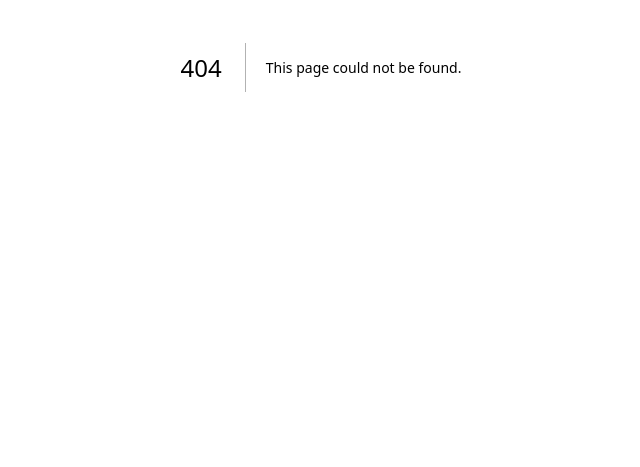
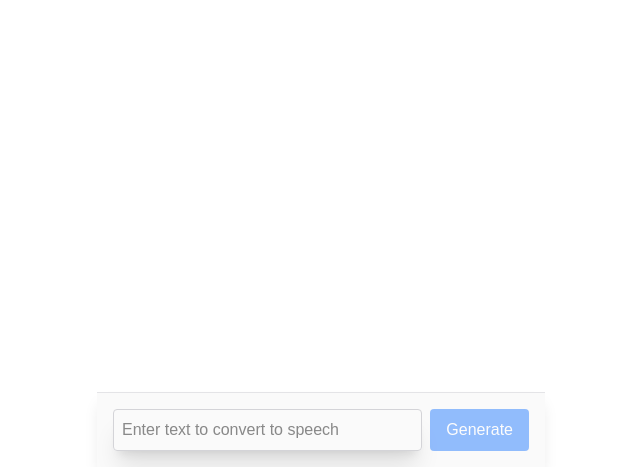
Before and after one commit to UnderprotectionDev/ai-sdk, a Next.js app: page /ui/generate-speech in a window 1280 px wide. Before the commit this address had no page. Shown: the part 333-800 px from the top of the page, without its empty margins (319-959 px from the left). Built offline with nearby package versions, Linux system fonts and the light colour scheme.

Commit message:
12: Generate Speech

```diff
--- /dev/null
+++ b/src/app/api/generate-speech/route.ts
@@ -0,0 +1,27 @@
+import { openai } from "@ai-sdk/openai";
+import { experimental_generateSpeech as generateSpeech } from "ai";
+
+export async function POST(req: Request) {
+  try {
+    const { text } = await req.json();
+
+    const { audio } = await generateSpeech({
+      model: openai.speech("tts-1"),
+      text: text,
+    });
+
+    return new Response(
+      new Blob([new Uint8Array(audio.uint8Array)], {
+        type: audio.mediaType || "audio/mpeg",
+      }),
+      {
+        headers: {
+          "Content-Type": audio.mediaType || "audio/mpeg",
+        },
+      }
+    );
+  } catch (error) {
+    console.error("Error generating image:", error);
+    return new Response("Failed to generate image", { status: 500 });
+  }
+}
--- /dev/null
+++ b/src/app/ui/generate-speech/page.tsx
@@ -0,0 +1,121 @@
+"use client";
+
+import { useState, useRef, useEffect } from "react";
+
+export default function GenerateSpeechPage() {
+  const [text, setText] = useState("");
+  const [isLoading, setIsLoading] = useState(false);
+  const [error, setError] = useState<string | null>(null);
+  const [hasAudio, setHasAudio] = useState(false);
+
+  const audioUrlRef = useRef<string | null>(null);
+  const audioRef = useRef<HTMLAudioElement | null>(null);
+
+  const handleSubmit = async (event: React.FormEvent<HTMLFormElement>) => {
+    event.preventDefault();
+
+    setIsLoading(true);
+    setError(null);
+    setText("");
+
+    if (audioUrlRef.current) {
+      URL.revokeObjectURL(audioUrlRef.current);
+      audioUrlRef.current = null;
+    }
+
+    if (audioRef.current) {
+      audioRef.current.pause();
+      audioRef.current.src = "";
+      audioRef.current = null;
+    }
+
+    try {
+      const response = await fetch("/api/generate-speech", {
+        method: "POST",
+        headers: { "Content-Type": "application/json" },
+        body: JSON.stringify({ text }),
+      });
+
+      if (!response.ok) {
+        throw new Error("Failed to generate audio");
+      }
+
+      const blob = await response.blob();
+      audioUrlRef.current = URL.createObjectURL(blob);
+      audioRef.current = new Audio(audioUrlRef.current);
+
+      setHasAudio(true);
+      audioRef.current.play();
+    } catch (error) {
+      console.error("Error generating audio:", error);
+      setError(
+        error instanceof Error
+          ? error.message
+          : "Something went wrong. Please try again."
+      );
+      setHasAudio(false);
+    } finally {
+      setIsLoading(false);
+    }
+  };
+
+  const replayAudio = () => {
+    if (audioRef.current) {
+      audioRef.current.currentTime = 0;
+      audioRef.current.play();
+    }
+  };
+
+  useEffect(() => {
+    return () => {
+      if (audioUrlRef.current) {
+        URL.revokeObjectURL(audioUrlRef.current);
+      }
+
+      if (audioRef.current) {
+        audioRef.current.pause();
+        audioRef.current.src = "";
+      }
+    };
+  }, []);
+
+  return (
+    <div className="flex flex-col w-full max-w-md py-24 mx-auto stretch">
+      {error && <div className="text-red-500 mb-4">{error}</div>}
+
+      {isLoading && <div className="text-center mb-4">Generating audio...</div>}
+
+      {hasAudio && !isLoading && (
+        <button
+          onClick={replayAudio}
+          className="mb-4 bg-gray-200 dark:bg-gray-700 px-4 py-2 rounded hover:bg-gray-300 dark:hover:bg-gray-600 transition-colors"
+        >
+          Replay Audio
+        </button>
+      )}
+
+      <form
+        onSubmit={handleSubmit}
+        className="fixed bottom-0 w-full max-w-md mx-auto left-0 right-0 p-4 bg-zinc-50 dark:bg-zinc-950 border-t border-zinc-200 dark:border-zinc-800 shadow-lg"
+      >
+        <div className="flex gap-2">
+          <input
+            className="flex-1 dark:bg-zinc-800 p-2 border border-zinc-300 dark:border-zinc-700 rounded shadow-xl"
+            placeholder="Enter text to convert to speech"
+            type="text"
+            value={text}
+            onChange={(e) => setText(e.target.value)}
+            disabled={isLoading}
+          />
+          <button
+            type="submit"
+            disabled={isLoading || !text.trim()}
+            className="bg-blue-500 text-white px-4 py-2 rounded hover:bg-blue-600 transition-colors disabled:opacity-50 disabled:cursor-not-allowed"
+          >
+            Generate
+          </button>
+        </div>
+      </form>
+    </div>
+  );
+}
```
